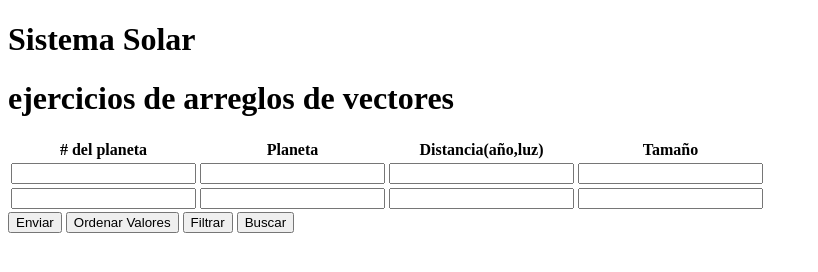
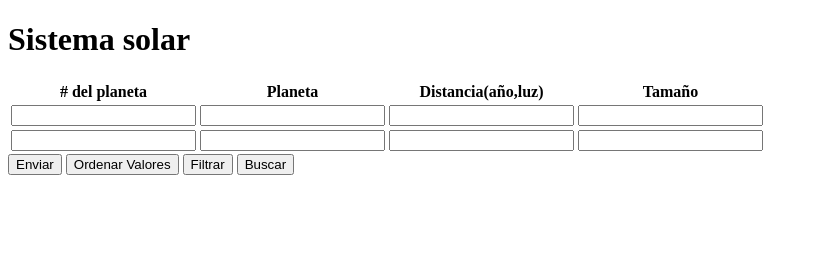
Before and after one commit to Mariayey12/Planeta-, a plain HTML site: page index.html in a window 1280 px wide. Shown: the whole page, without its empty margins (0-818 px from the left). Drawn offline with Linux system fonts and the light colour scheme.

Commit message:
actualizacion de titulos

```diff
--- a/index.html
+++ b/index.html
@@ -10,8 +10,8 @@
 </head>
 
 <body>
-    <h1>Sistema Solar</h1>
-    <h1>ejercicios de arreglos de vectores</h1>
+    <h1>Sistema solar</h1>
+
     <table>
         <thead>
             <tr>
```
